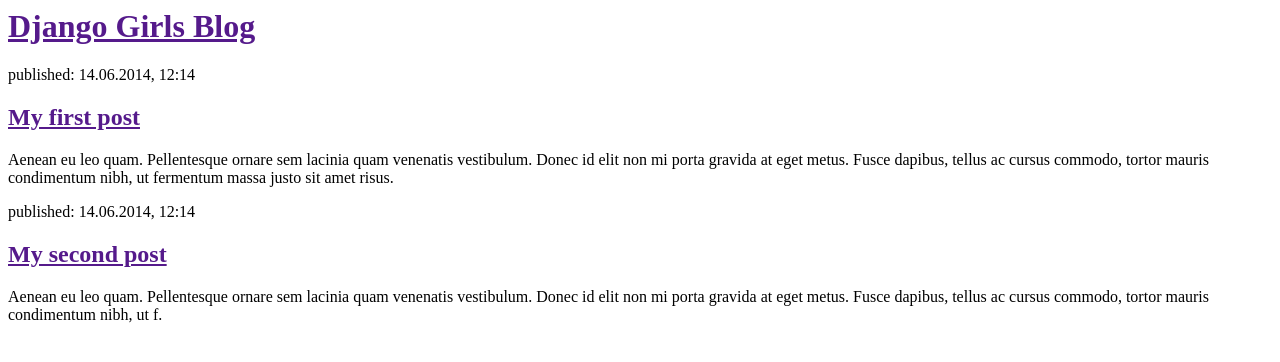
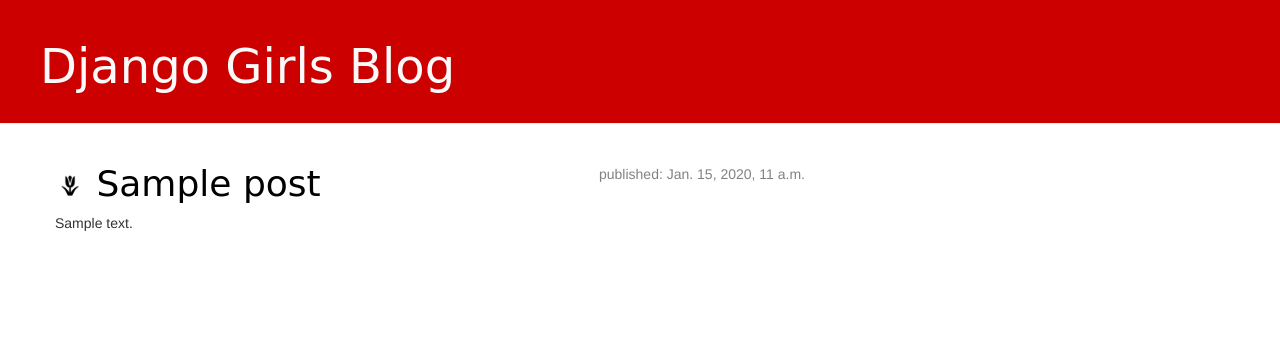
Before and after one commit to aforti/Djangogirls-blog, a Django app: template blog/templates/blog/post_list.html in a window 1280 px wide. Shown: the top 362 px of the page. Run offline with Django 3.2, Linux system fonts and the light colour scheme; the template is opened without the code that fills it: values that come from a table or form of the project are taken from there, others are empty; tables that the repository leaves empty hold one stand-in row (values such as "Sample post"); some libraries are stand-ins or nearby versions.

Commit message:
Finishing

```diff
--- /dev/null
+++ b/blog/static/css/style.css
@@ -0,0 +1,59 @@
+
+.page-header {
+    background-color: #cd0000;
+    margin-top: 0;
+    padding: 20px 20px 20px 40px;
+}
+
+.page-header h1, .page-header h1 a, .page-header h1 a:visited, .page-header h1 a:active {
+    color: #fafafa;
+    font-size: 36pt;
+    text-decoration: none;
+}
+
+.content {
+    margin-left: 40px;
+}
+
+h1, h2, h3, h4 {
+    font-family: 'Lobster', cursive;
+}
+
+
+
+.date {
+    float: right;
+    color: #828282;
+}
+
+.save {
+    float: right;
+}
+
+.post-form textarea, .post-form input {
+    width: 100%;
+}
+
+.top-menu, .top-menu:hover, .top-menu:visited {
+    color: #ffffff;
+    float: right;
+    font-size: 26pt;
+    margin-right: 20px;
+}
+
+.post {
+    margin-bottom: 70px;
+}
+
+.post h1 a, .post h1 a:visited {
+    color: #000000;
+}
+
+.post h1 a:hover{text-decoration: none;
+        color: white;
+        background: black;
+}
+
+.tulipan {width: 30px;
+         height: 35px;
+}
--- a/blog/templates/blog/post_list.html
+++ b/blog/templates/blog/post_list.html
@@ -1,22 +1,32 @@
+{% load staticfiles %}
 <html>
     <head>
         <title>Django Girls blog</title>
+        <link rel="stylesheet" href="//maxcdn.bootstrapcdn.com/bootstrap/3.2.0/css/bootstrap.min.css">
+        <link rel="stylesheet" href="//maxcdn.bootstrapcdn.com/bootstrap/3.2.0/css/bootstrap-theme.min.css">
+        <link rel="stylesheet" href="{% static "css/style.css" %}">
+        <link href='https://fonts.googleapis.com/css?family=Indie+Flower' rel='stylesheet' type='text/css'>
     </head>
     <body>
-        <div>
-            <h1><a href="">Django Girls Blog</a></h1>
+      <div class="page-header">
+    <h1><a href="/">Django Girls Blog</a></h1>
+</div>
+           <div class="content container">
+                <div class="row">
+                    <div class="col-md-8">
+                        {% for post in posts %}
+                             <div class="post">
+                                <div class="date">
+                                <p>published: {{ post.published_date }}</p>
+                            </div>
+
+                            <h1><img src="{% static "img/flower.png" %}" class="tulipan">
+                            <a href="">{{ post.title }}</a></h1>
+                        <p>{{ post.text|linebreaks }}</p>
+                    </div>
+                {% endfor %}
         </div>
-
-        <div>
-            <p>published: 14.06.2014, 12:14</p>
-            <h2><a href="">My first post</a></h2>
-            <p>Aenean eu leo quam. Pellentesque ornare sem lacinia quam venenatis vestibulum. Donec id elit non mi porta gravida at eget metus. Fusce dapibus, tellus ac cursus commodo, tortor mauris condimentum nibh, ut fermentum massa justo sit amet risus.</p>
-        </div>
-
-        <div>
-            <p>published: 14.06.2014, 12:14</p>
-            <h2><a href="">My second post</a></h2>
-            <p>Aenean eu leo quam. Pellentesque ornare sem lacinia quam venenatis vestibulum. Donec id elit non mi porta gravida at eget metus. Fusce dapibus, tellus ac cursus commodo, tortor mauris condimentum nibh, ut f.</p>
-        </div>
+    </div>
+</div>
     </body>
 </html>
--- a/blog/views.py
+++ b/blog/views.py
@@ -1,4 +1,7 @@
 from django.shortcuts import render
+from django.utils import timezone
+from .models import Post
 
 def post_list(request):
-    return render(request, 'blog/post_list.html', {})
+    posts = Post.objects.filter(published_date__lte=timezone.now()).order_by('published_date')
+    return render(request, 'blog/post_list.html', {'posts': posts})
```
Also changed, not shown: blog/static/img/flower.png (added).
